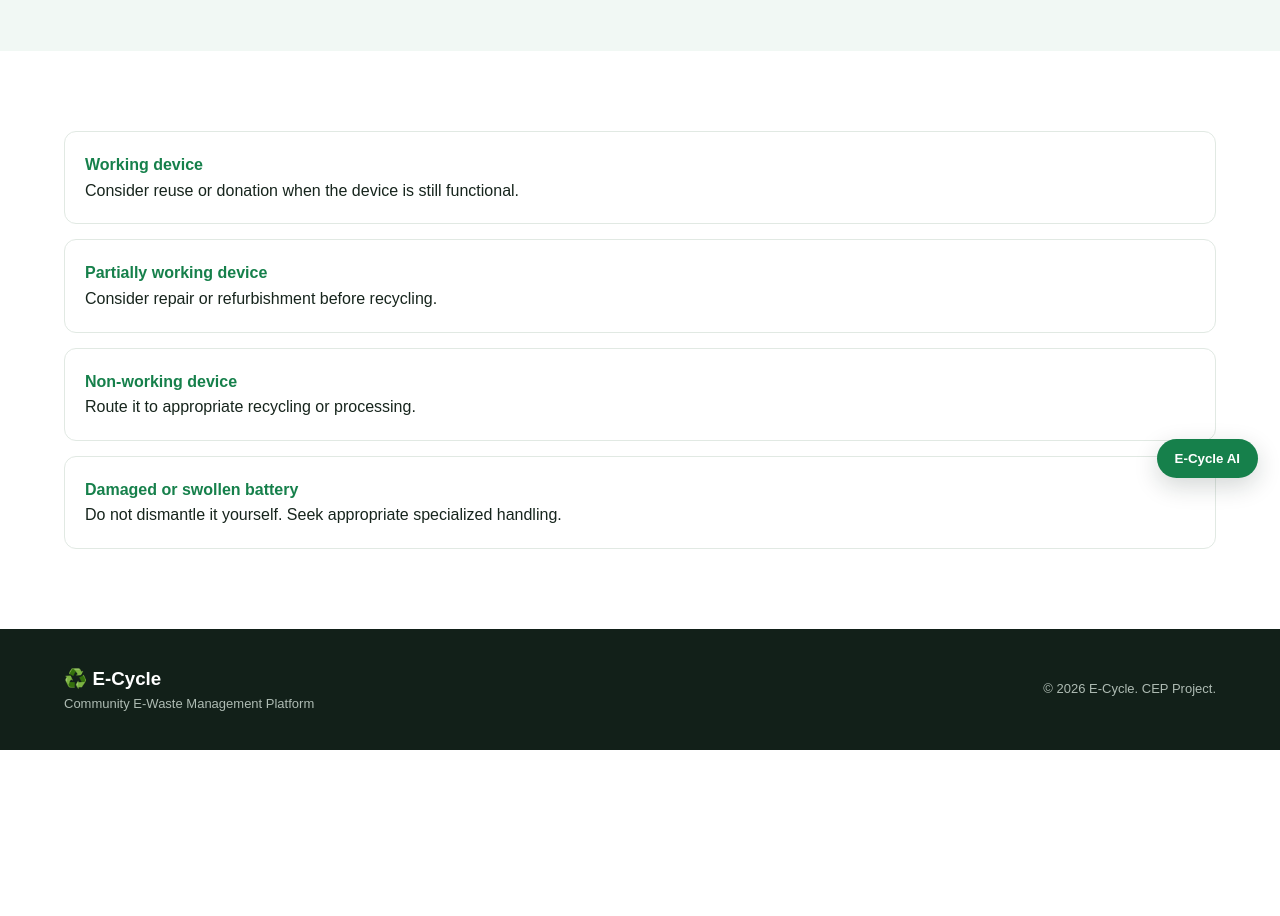
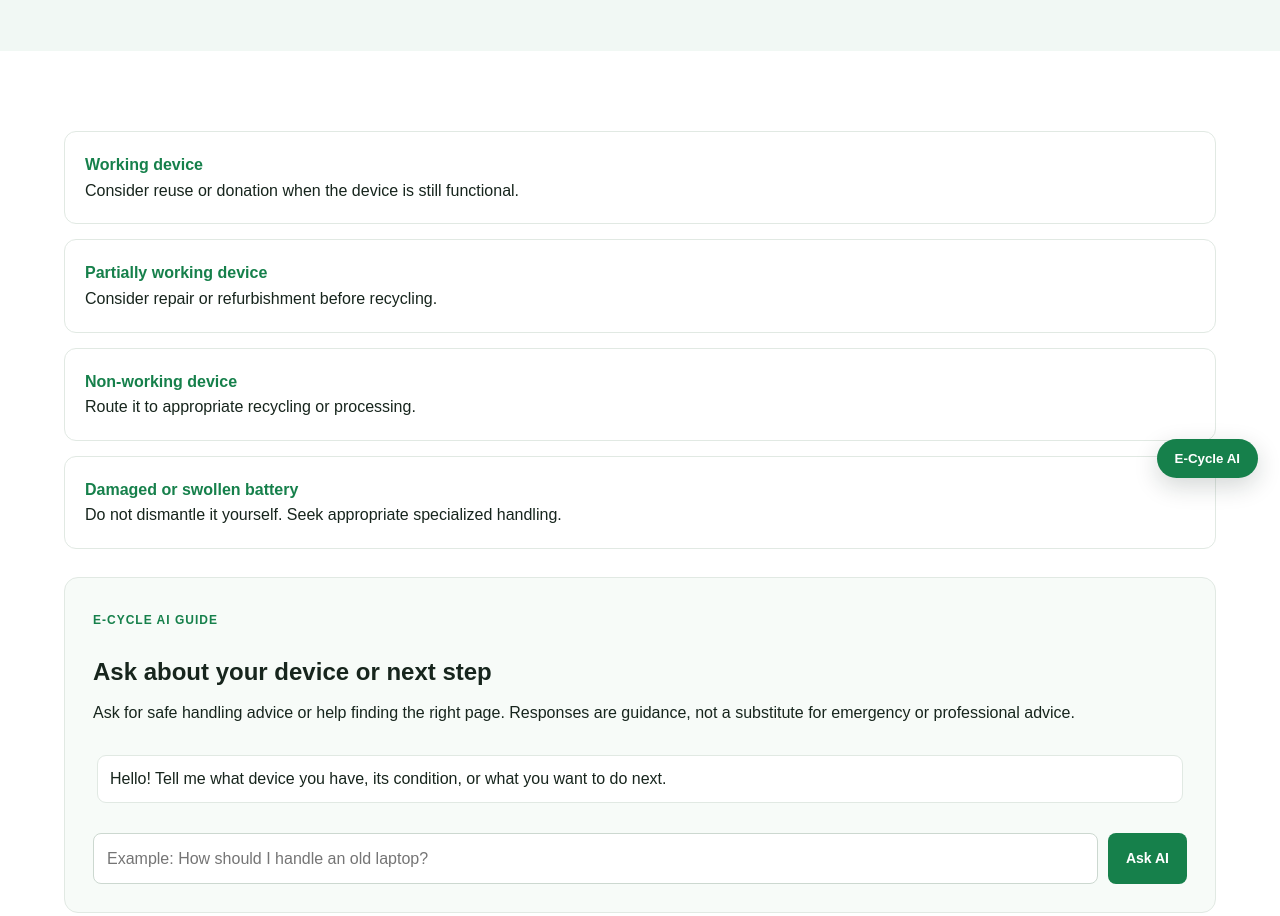
Before and after one commit to uskascent-svg/E-cycle, a plain HTML site: page frontend/guide.html in a window 1280 px wide. Shown: the part 300-1216 px from the top of the page. Before the commit the page ends 1050 px from the top, so only its background shows below. Drawn offline with Linux system fonts and the light colour scheme; no server answers.

Commit message:
feat: add embedded AI guide assistant

```diff
--- a/frontend/css/style.css
+++ b/frontend/css/style.css
@@ -49,5 +49,6 @@ textarea{min-height:100px;resize:vertical}.form-row{display:grid;grid-template-c
 .guide-item strong{color:#16804b}
 .empty{text-align:center;padding:35px;color:#68756d}
 .ecycle-assistant{position:fixed;right:22px;bottom:22px;z-index:20;background:#16804b;color:#fff;border:0;border-radius:24px;padding:12px 18px;font-weight:700;box-shadow:0 8px 24px rgba(18,32,25,.18);cursor:pointer}.assistant-panel{position:fixed;right:22px;bottom:72px;width:min(360px,calc(100vw - 30px));z-index:21;background:#fff;border:1px solid #dbe7de;border-radius:14px;box-shadow:0 14px 40px rgba(18,32,25,.2);overflow:hidden}.assistant-header{display:flex;justify-content:space-between;align-items:center;padding:14px 16px;background:#f1f8f4;color:#16804b}.assistant-close{border:0;background:transparent;font-size:22px;cursor:pointer;color:#59665e}.assistant-messages{max-height:260px;overflow:auto;padding:14px 16px;font-size:14px}.assistant-messages p{padding:9px 11px;border-radius:8px;background:#f7faf8;margin:8px 0}.assistant-warning{color:#8c4b00;background:#fff7e6!important}.assistant-form{display:flex;gap:8px;padding:12px;border-top:1px solid #e5ebe7}.assistant-form input{min-width:0}.assistant-form .btn{padding:10px 12px}
+.guide-assistant{margin-top:28px;background:#f7fbf8}.guide-assistant h2{margin:8px 0}.guide-assistant-messages{max-height:220px;overflow:auto;margin:18px 0;padding:4px}.guide-assistant-messages p{padding:10px 12px;margin:8px 0;border-radius:9px;background:#fff;border:1px solid #e1e9e3}.guide-assistant-form{display:flex;gap:10px}.guide-assistant-form input{flex:1;min-width:0}
 @media(max-width:900px){.nav-links{display:none}.hero-content{grid-template-columns:1fr}.steps,.feature-grid,.stat-grid,.content-grid{grid-template-columns:repeat(2,1fr)}}
 @media(max-width:600px){.nav-buttons .btn-outline{display:none}.hero{padding:60px 0}.hero h1{font-size:40px}.hero-buttons{flex-direction:column}.steps,.feature-grid,.stat-grid,.content-grid,.form-row{grid-template-columns:1fr}.footer-content{flex-direction:column;gap:15px;text-align:center}.welcome{flex-direction:column;align-items:flex-start;gap:15px}.page-hero h1{font-size:35px}}
--- a/frontend/guide.html
+++ b/frontend/guide.html
@@ -14,5 +14,7 @@
 <div class="guide-item"><strong>Partially working device</strong><p>Consider repair or refurbishment before recycling.</p></div>
 <div class="guide-item"><strong>Non-working device</strong><p>Route it to appropriate recycling or processing.</p></div>
 <div class="guide-item"><strong>Damaged or swollen battery</strong><p>Do not dismantle it yourself. Seek appropriate specialized handling.</p></div>
-</div></div></section>
-<footer><div class="container footer-content"><div><h3>♻️ E-Cycle</h3><p>Community E-Waste Management Platform</p></div><div><p>© 2026 E-Cycle. CEP Project.</p></div></div></footer><script src="js/script.js"></script></body></html>
+</div><section class="guide-assistant panel" aria-labelledby="guideAssistantTitle"><div><span class="tag">E-CYCLE AI GUIDE</span><h2 id="guideAssistantTitle">Ask about your device or next step</h2><p>Ask for safe handling advice or help finding the right page. Responses are guidance, not a substitute for emergency or professional advice.</p></div><div id="guideAssistantMessages" class="guide-assistant-messages" aria-live="polite"><p class="assistant-ok">Hello! Tell me what device you have, its condition, or what you want to do next.</p></div><form id="guideAssistantForm" class="guide-assistant-form"><input id="guideAssistantInput" maxlength="4000" required placeholder="Example: How should I handle an old laptop?"><button class="btn btn-primary" type="submit">Ask AI</button></form></section></div></section>
+<footer><div class="container footer-content"><div><h3>♻️ E-Cycle</h3><p>Community E-Waste Management Platform</p></div><div><p>© 2026 E-Cycle. CEP Project.</p></div></div></footer><script src="js/script.js"></script><script>
+document.getElementById('guideAssistantForm').addEventListener('submit',async function(event){event.preventDefault();const input=document.getElementById('guideAssistantInput');const messages=document.getElementById('guideAssistantMessages');const text=input.value.trim();if(!text)return;messages.append(make('p','You: '+text));input.value='';this.querySelector('button').disabled=true;try{const response=await api('/assistant/chat',{method:'POST',body:{message:text}});messages.append(make('p',response.message,response.available?'assistant-ok':'assistant-warning'));messages.scrollTop=messages.scrollHeight;}catch(error){messages.append(make('p',error.message||'The assistant is temporarily unavailable.','assistant-warning'));}finally{this.querySelector('button').disabled=false;input.focus();}});
+</script></body></html>
```
